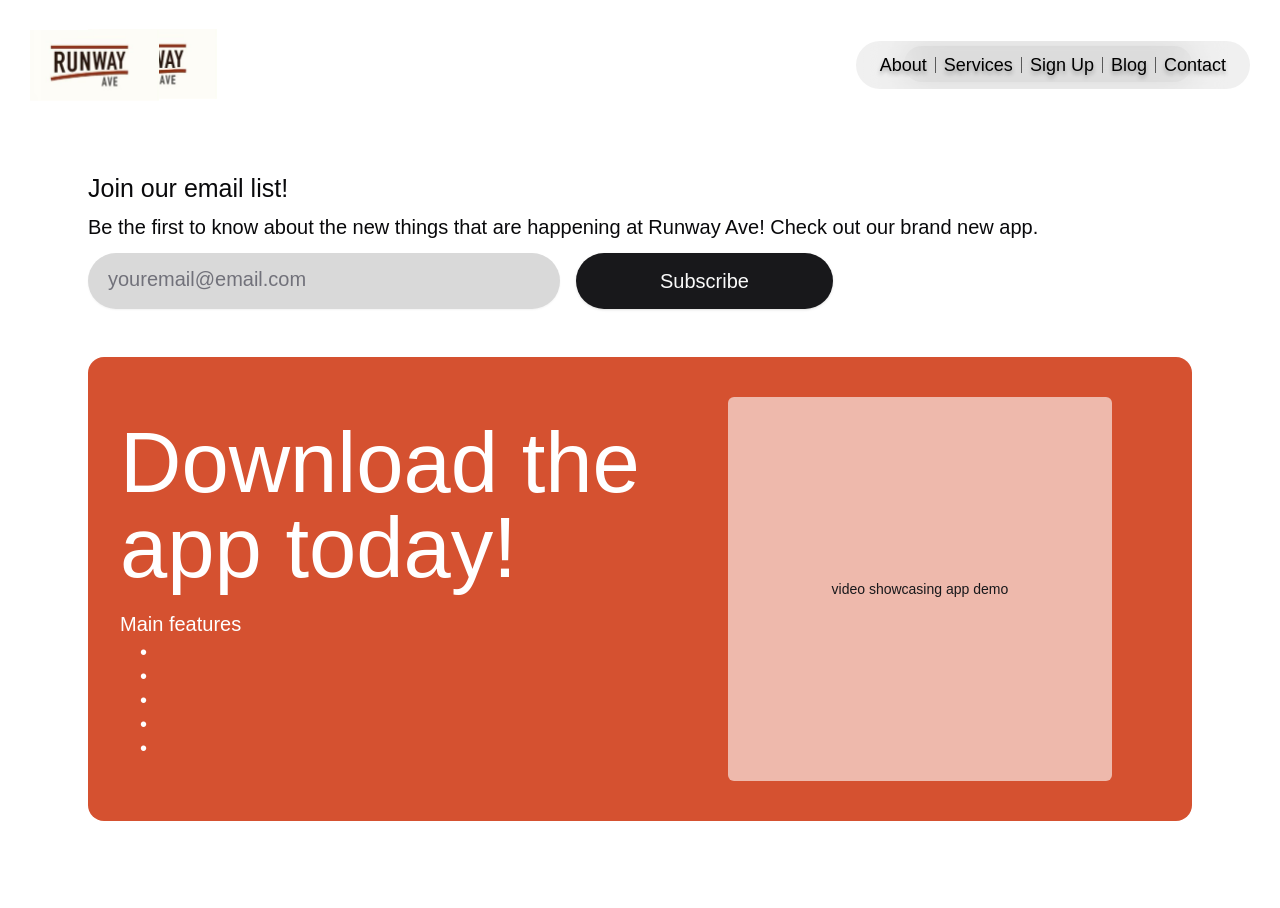
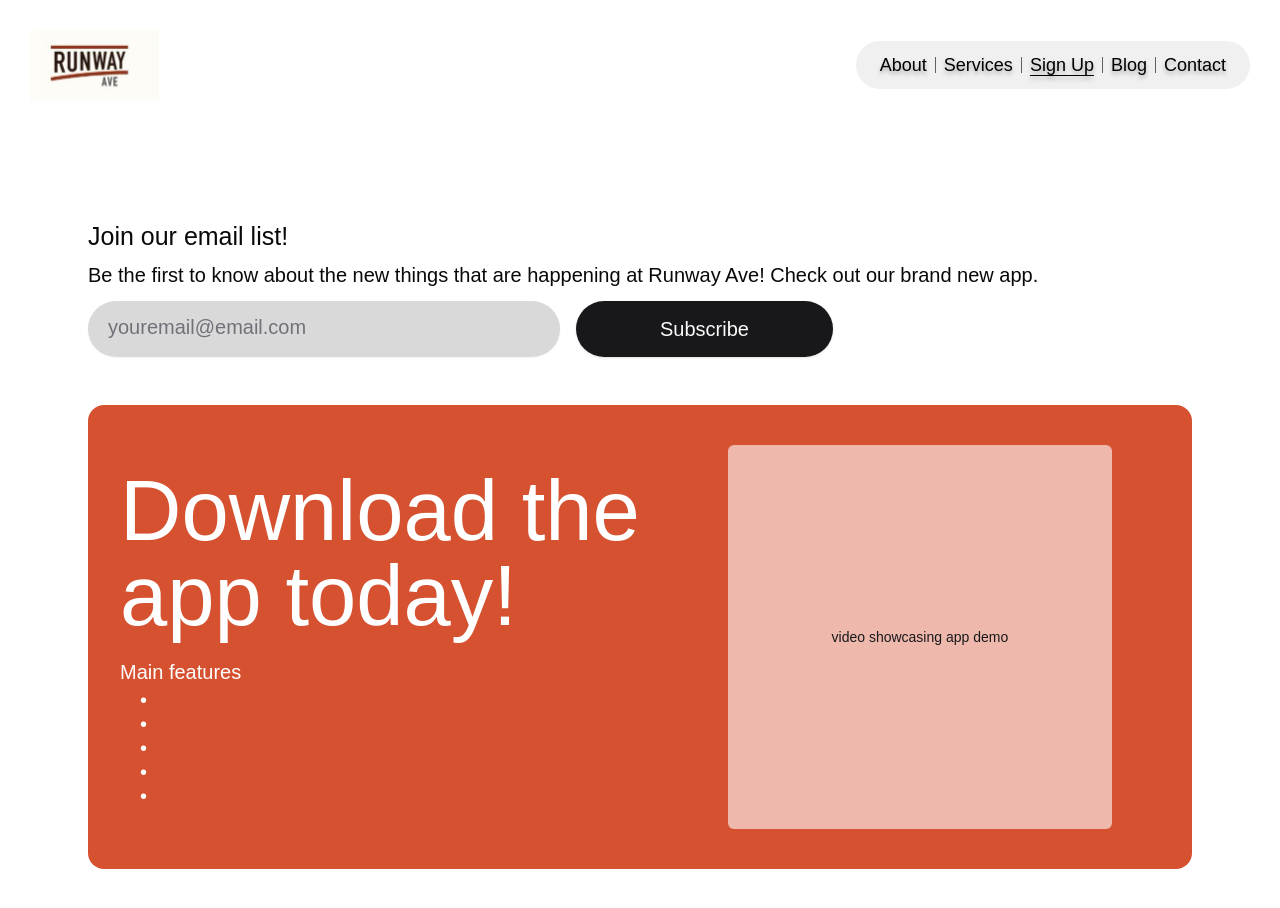
Before and after one commit to CSES-Dev/runway-ave, a Next.js app: page /signup in a window 1280 px wide. Before the commit the page ends 861 px from the top, so only its background shows below. Built offline with nearby package versions, Linux system fonts and the light colour scheme.

Commit message:
added padding to pages

```diff
--- a/app/about/MeetTheTeam.tsx
+++ b/app/about/MeetTheTeam.tsx
@@ -35,7 +35,7 @@ export default function MeetTheTeam() {
     const showArrows = TEAM.length > PAGE_SIZE;
 
     return (
-        <section className="w-full bg-white pt-10 pb-16 md:pt-14 md:pb-24 px-4 md:px-8">
+        <section className="w-full bg-white pt-36 pb-16 md:pt-14 md:pb-24 px-4 md:px-8">
             <h2 className="text-center font-normal text-black mb-12 md:mb-16 text-[clamp(2rem,5vw,70px)] leading-tight" style={{ fontFamily: 'Inter, sans-serif' }}>
                 Meet the Team:
             </h2>
--- a/app/about/page.tsx
+++ b/app/about/page.tsx
@@ -1,10 +1,11 @@
-import AboutSection from "./sections/AboutSection";
+import MeetTheTeam from './MeetTheTeam';
+import AboutSection from './sections/AboutSection';
 
 export default function Page() {
     return (
         <main className="min-h-screen bg-white">
             <AboutSection />
-            {/* Meet the Team section goes here */}
+            <MeetTheTeam />
         </main>
     );
 }
--- a/app/about/sections/AboutSection.tsx
+++ b/app/about/sections/AboutSection.tsx
@@ -4,7 +4,7 @@ import ValueBarItem from "../components/ValueBarItem";
 
 export default function AboutSection() {
     return (
-        <section className="w-full pt-20">
+        <section className="w-full pt-36">
             <div className="grid grid-cols-1 md:grid-cols-2 gap-8 items-start max-w-screen-2xl mx-auto px-12 mb-20">
                 <MediaItem />
                 <ContentItem />
--- a/app/signup/page.tsx
+++ b/app/signup/page.tsx
@@ -4,24 +4,7 @@ import EmailSignupForm from "./EmailSignupForm";
 export default function SignupPage()
 {
     return (
-        <main className="min-h-screen bg-background text-foreground">
-            {/* Navbar placeholder — handled in separate PR */}
-            <header className="w-full pt-8">
-                <div className="mx-auto flex h-16 max-w-6xl items-center justify-between px-6">
-                    {/* Logo */}
-                    <Image
-                        src="/runwaylogo.png"
-                        alt="Runway Avenue logo"
-                        width={129}
-                        height={116}
-                        priority
-                    />
-
-                    {/* Nav placeholder */}
-                    <div className="hidden h-9 w-72 rounded-full bg-input md:block" />
-                </div>
-            </header>
-
+        <main className="min-h-screen bg-background text-foreground pt-36">
             {/* Page content */}
             <div className="mx-auto w-full max-w-6xl px-6 py-10">
                 {/* Email entry */}
--- a/components/NavBar.tsx
+++ b/components/NavBar.tsx
@@ -8,7 +8,7 @@ import { usePathname } from 'next/navigation';
 const links = [
     { href: '/about', label: 'About' },
     { href: '/services', label: 'Services' },
-    { href: '/sign-up', label: 'Sign Up' },
+    { href: '/signup', label: 'Sign Up' },
     { href: '/blog', label: 'Blog' },
     { href: '/contact', label: 'Contact' },
 ];
```
